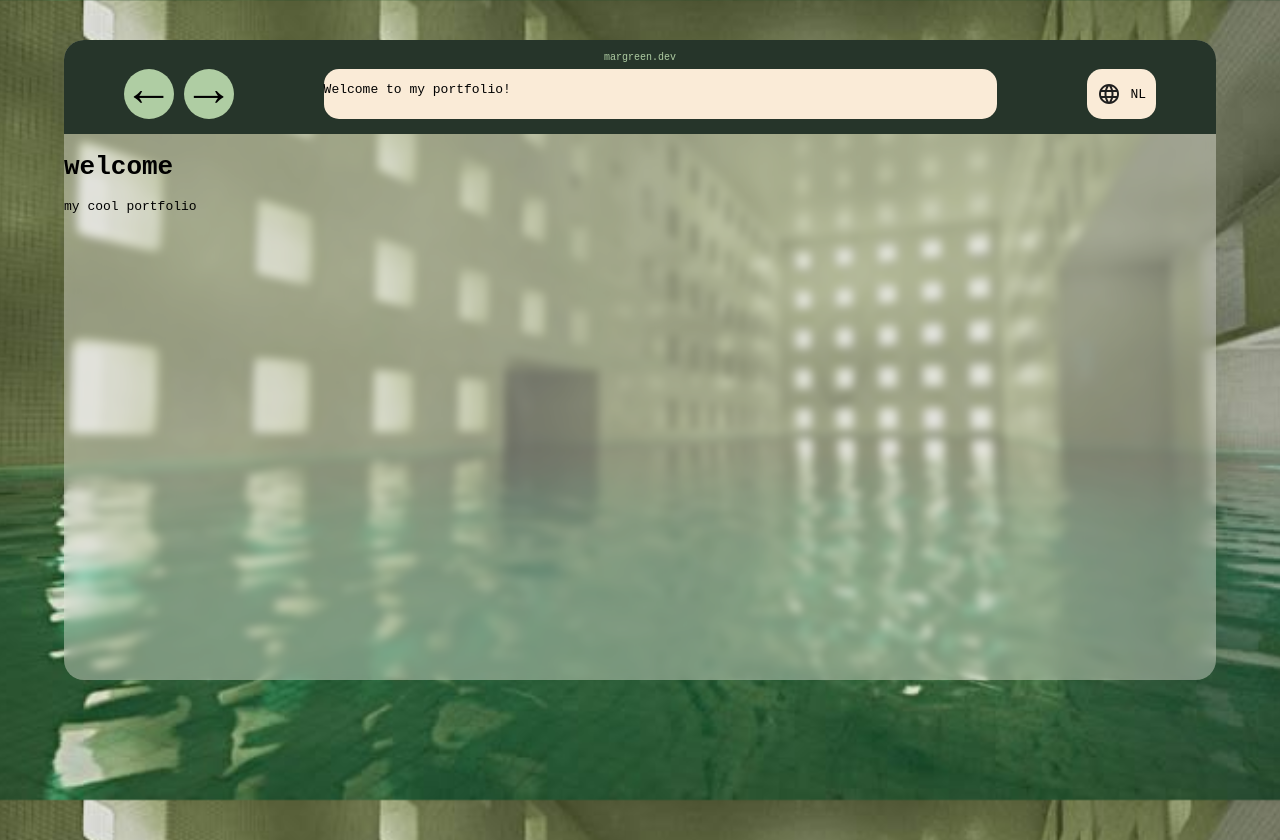
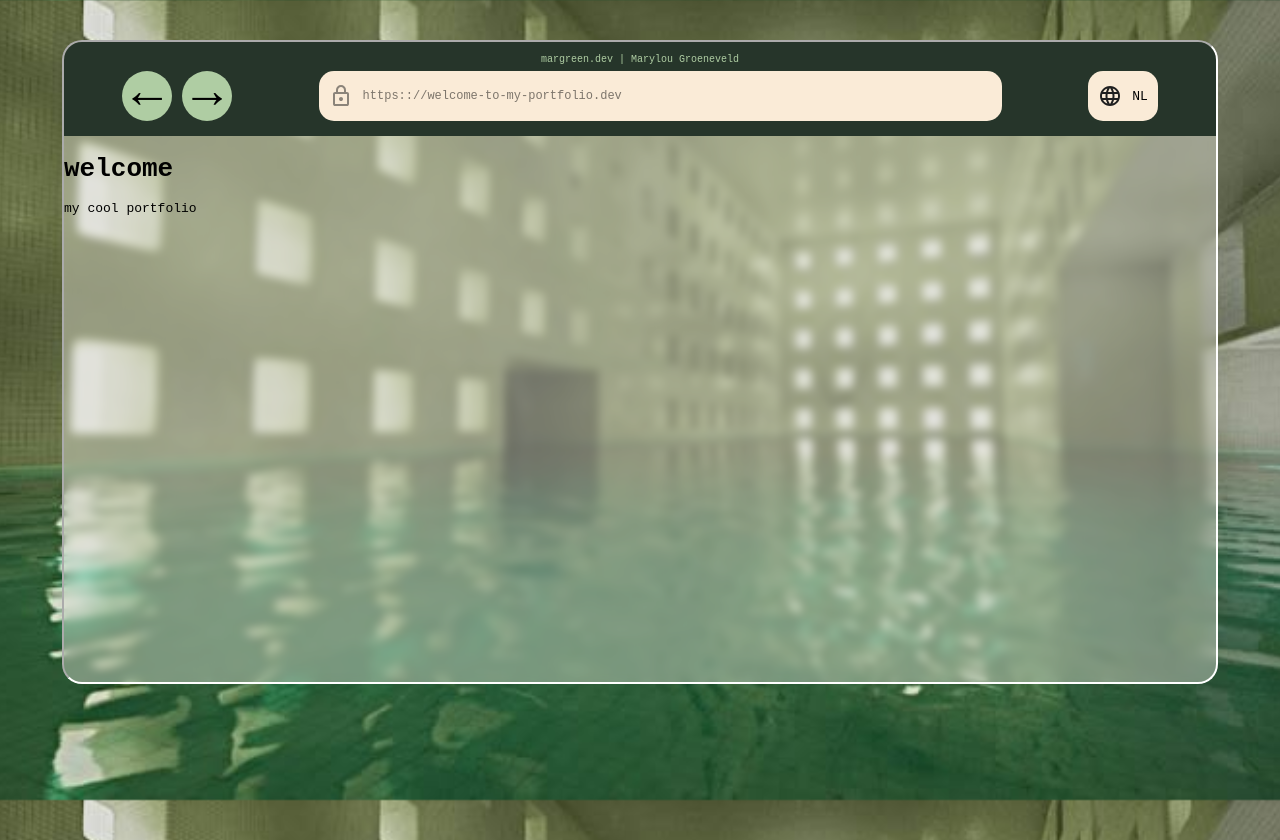
Before and after one commit to MarGreenDev/margreendev-portfolio, a React (Vite) app: page / in a window 1280 px wide. Built offline with nearby package versions, Linux system fonts and the light colour scheme.

Commit message:
tweak header

```diff
--- a/src/App.jsx
+++ b/src/App.jsx
@@ -5,7 +5,7 @@ function App() {
     <div className="browser">
       <header className="browser-bar">
 
-        <h1>margreen.dev</h1>
+        <h1>margreen.dev | Marylou Groeneveld</h1>
 
         <div className="search-lang">
 
@@ -15,7 +15,8 @@ function App() {
           </div>
 
           <div className="search-bar">
-            <p>Welcome to my portfolio!</p>
+            <img src="lock.svg" alt="lock" />
+            <p>https:://welcome-to-my-portfolio.dev</p>
           </div>
 
           <div className="language">
--- a/src/index.css
+++ b/src/index.css
@@ -30,6 +30,8 @@ body {
   border-radius: 20px;
 
   overflow: hidden;
+
+  border: 2px inset white;
 }
 
 .browser-bar {
@@ -71,9 +73,20 @@ body {
 }
 
 .search-bar {
+  display: flex;
+  align-items: center;
+  gap: 10px;
+  padding-left: 10px;
   border-radius: 15px;
   background-color: antiquewhite;
   min-width: 60%;
+
+  font-size: small;
+  color: rgba(0, 0, 0, 0.5);
+}
+
+.search-bar img {
+  opacity: 50%;
 }
 
 .language {
```
Also changed, not shown: public/lock.svg (added).
